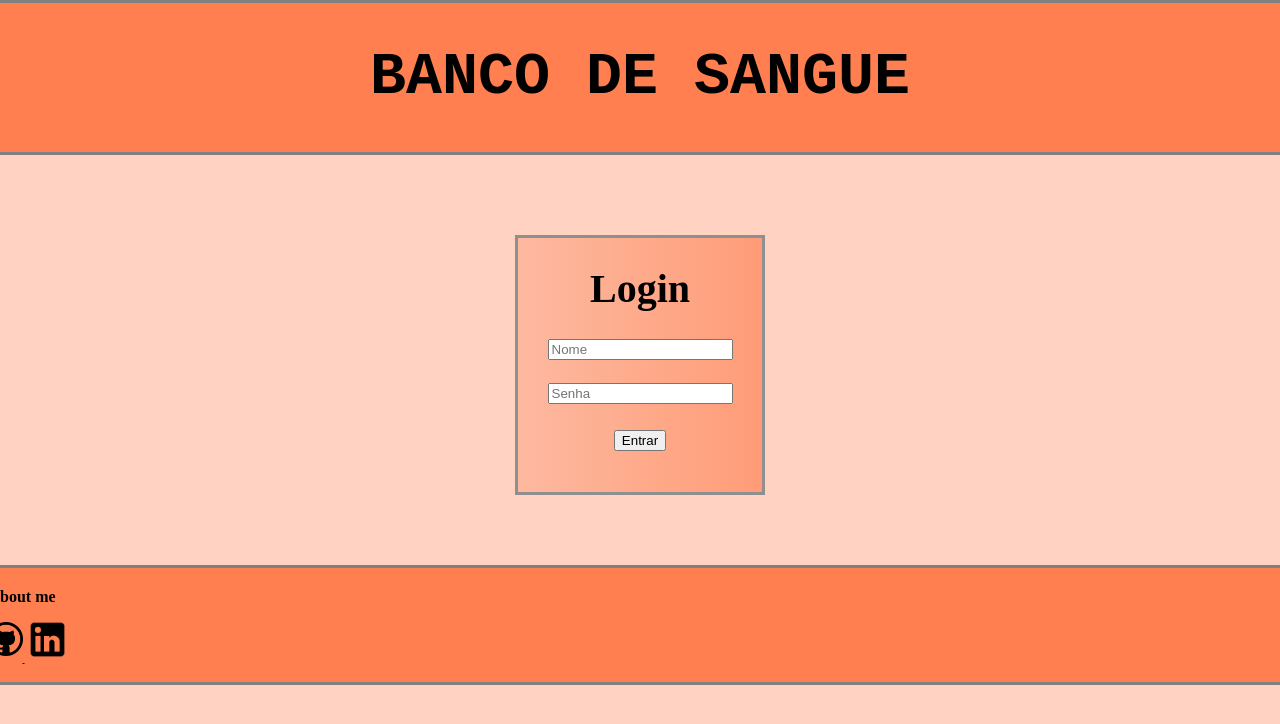
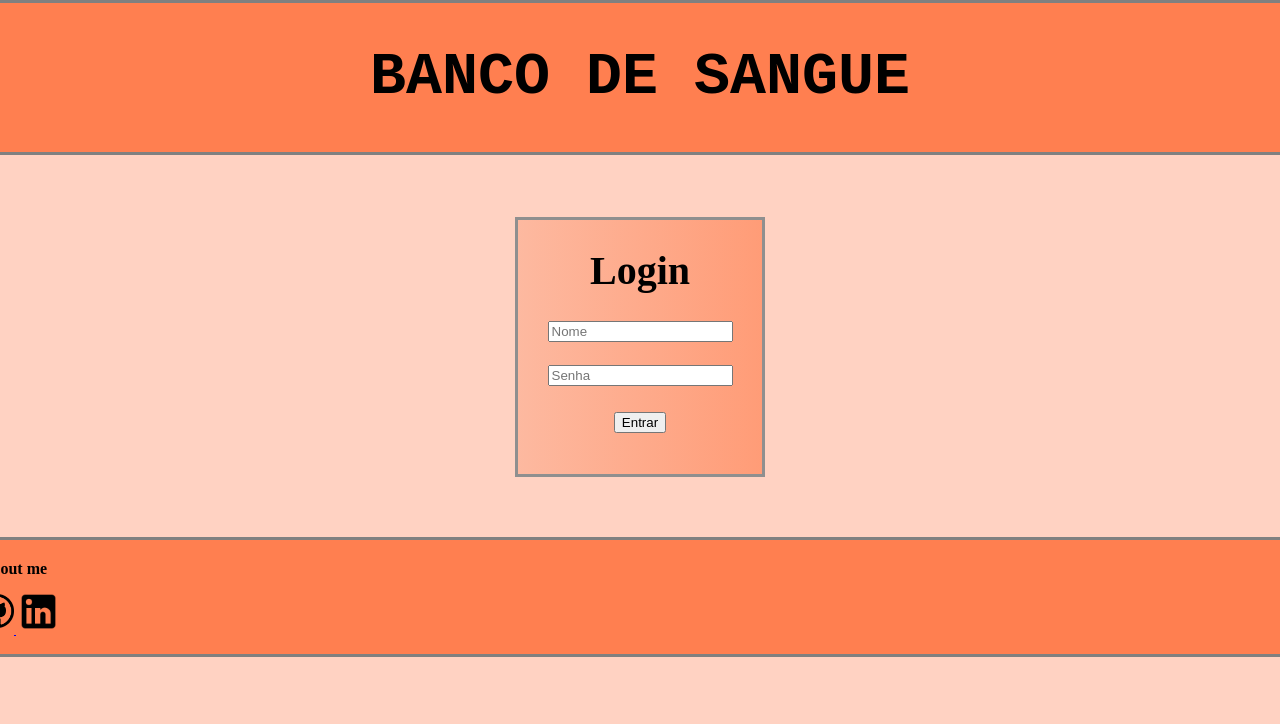
Before and after one commit to juliocsx/bancoDeSangue, a plain HTML site: page login.html in a window 1280 px wide. Shown: the top 724 px of the page. Drawn offline with Linux system fonts and the light colour scheme.

Commit message:
margin changed

```diff
--- a/style.css
+++ b/style.css
@@ -13,7 +13,7 @@ header {
     text-align: center;
     background-color: coral;
     font-size: 30px;
-    width: 1349px;
+    width: 1366px;
     height: 155px;
     border-style: solid;
     border-color: grey;
@@ -45,7 +45,7 @@ body {
 footer {
     background-color: coral;
     bottom: 0;
-    width: 1349px;
+    width: 1366px;
     height: 120px;
     margin-top: 60px;
     font-size: small;
@@ -62,7 +62,7 @@ footer {
 /* ------------------ Login ------------------ */
 
 .loginBox{
-    margin-top: 80px;
+    margin-top: 62px;
     display: flex;
     flex-direction: column;
     align-items: center;
@@ -72,7 +72,6 @@ footer {
     height: 260px;
     border-style: solid;
     border-color: rgb(143, 143, 143);
-    margin-bottom: 10px;
 }
 
 .loginFail{
@@ -86,6 +85,7 @@ footer {
     display: flex;
     margin-top: 9%;
     margin-left: 20px;
+    margin-bottom: 10px;
 }
 
 .descricao {
```
Also changed, not shown: menu.html (+1 -1 lines).
